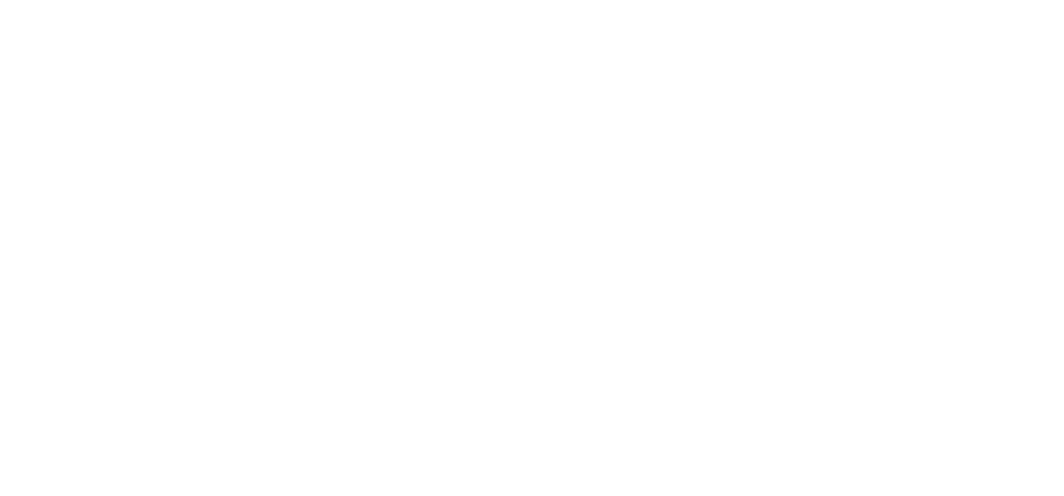
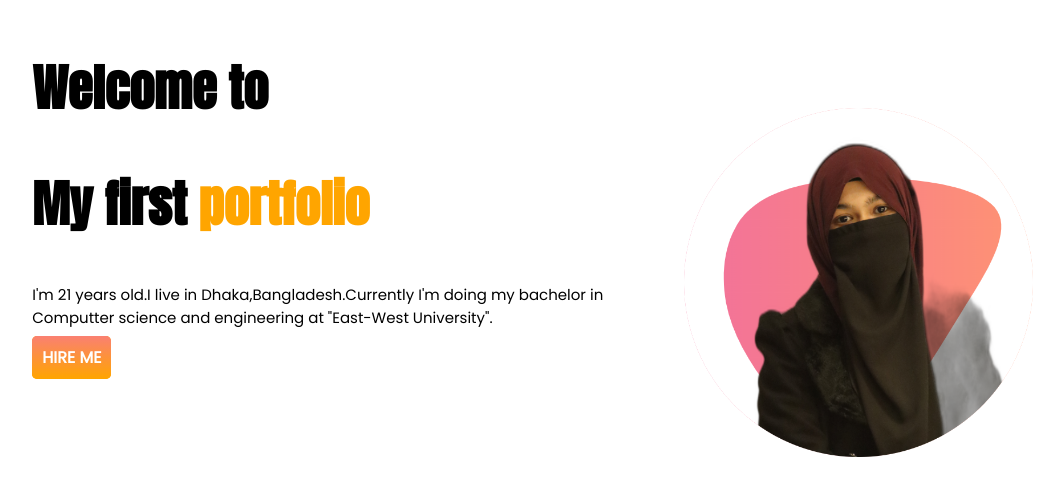
Before and after one commit to sharminjahansj/developer-portfolio, a plain HTML site: page index.html in a window 1280 px wide. Shown: the whole page, without its empty margins (1-1065 px from the left). Drawn offline with Linux system fonts and the light colour scheme.

Commit message:
push-to-branch

```diff
--- a/index.html
+++ b/index.html
@@ -5,9 +5,29 @@
     <meta http-equiv="X-UA-Compatible" content="IE=edge">
     <meta name="viewport" content="width=device-width, initial-scale=1.0">
     <title>developer-protfolio</title>
+    <link rel="preconnect" href="https://fonts.googleapis.com">
+<link rel="preconnect" href="https://fonts.gstatic.com" crossorigin>
+<link href="https://fonts.googleapis.com/css2?family=Anton&family=Poppins&display=swap" rel="stylesheet">
+    <link rel="preconnect" href="https://fonts.googleapis.com">
+    <link rel="preconnect" href="https://fonts.gstatic.com" crossorigin>
+    <link href="https://fonts.googleapis.com/css2?family=Anton&display=swap" rel="stylesheet">
     <link rel="stylesheet" href="style.css">
 </head>
 <body>
+    <section>
+<div class="half-width">
+    <h1>Welcome to</h1>
+
+
+    <h1>My first <span class="orange-class">portfolio</span></h1>
+    <p>
+        I'm 21 years old.I live in Dhaka,Bangladesh.Currently I'm doing my bachelor in Computter science and engineering at "East-West University".
+    </p>
+    <a class="link-button" target="_blank" rel="noopener noreferrer"href="https://sharminjahansj.github.io/developer-portfolio/">HIRE ME</a>
+</div>
+<div class="half-width"><img src="image/portfolio-pic.png" alt=""></div>
+</section>
+
 
 </body>
 </html>
--- a/style.css
+++ b/style.css
@@ -0,0 +1,45 @@
+body{
+    font-family: 'Anton', sans-serif;
+}
+h1{
+    font-size: 50px;
+}
+.orange-class{
+    color: orange;
+}
+h3{
+    font-family: 'Poppins', sans-serif;
+    font-size: 30px;
+}
+p{
+    font-family: 'Poppins', sans-serif;
+    font-size: 15px;
+}
+.half-width{
+    width: 50%;
+    padding-left: 2%;
+    padding-right: 2%;
+}
+section{
+    display: flex;
+}
+.half-width img{
+  width: 60%;
+  padding-left: 20px;
+  padding-top: 100px;
+}
+.link-button{
+    text-decoration: none;
+    background-color: orange;
+    padding-left: 10px;
+    padding-top: 10px;
+    padding-bottom: 10px;
+    padding-right: 10px;
+    font-family: 'Poppins', sans-serif;
+    color: white;
+    border-radius: 5px;
+    background-image: linear-gradient(salmon,orange);
+    font-weight: 900;
+
+
+}
```
Also changed, not shown: image/cover-image.png (added), image/portfolio-pic.png (added), image/profile-pic (7).png (added), 1 other file.
